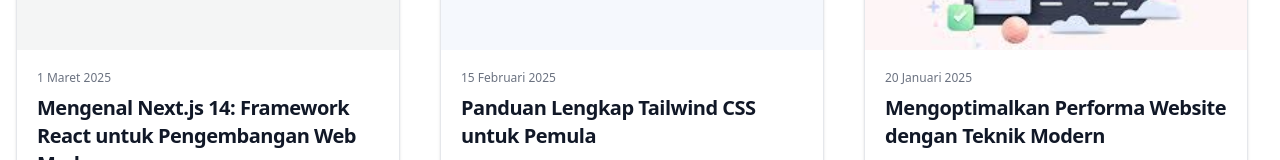
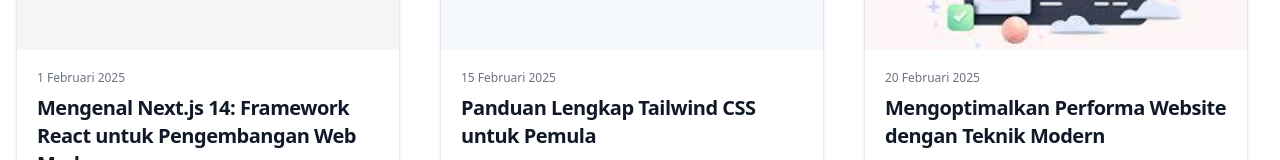
Before and after one commit to aabdurrohim/personalwebwithnext, a Next.js app: page /blog in a window 1280 px wide. Shown: the part 307-467 px from the top of the page. Built offline with nearby package versions, Linux system fonts and the light colour scheme.

Commit message:
update date blog

```diff
--- a/app/blog/[slug]/page.tsx
+++ b/app/blog/[slug]/page.tsx
@@ -8,7 +8,7 @@
     excerpt: "Next.js 14 hadir dengan peningkatan kinerja yang signifikan dan fitur-fitur baru yang memudahkan pengembangan aplikasi React. Artikel ini membahas fitur utama dan cara implementasinya dalam proyek Anda.",
     slug: "mengenal-nextjs-14",
     imageUrl: "/images/nextjs-14.png",
-    date: "2025-03-01",
+    date: "2025-02-01",
     category: "Web Development",
     content1: `Next.js 14 menandai langkah evolusi yang signifikan dalam ekosistem pengembangan web modern, terutama bagi para pengembang React yang mencari solusi yang lebih efisien dan performatif. Peningkatan kinerja rendering server-side (SSR) dan static site generation (SSG) adalah inti dari pembaruan ini, yang diwujudkan melalui algoritma optimasi yang lebih canggih dan mekanisme caching yang ditingkatkan. Dengan demikian, Next.js 14 tidak hanya mempercepat waktu pemuatan halaman secara drastis tetapi juga meningkatkan interaktivitas pengguna secara keseluruhan, memberikan pengalaman yang lebih responsif dan lancar.`,
     content2: `Ini sangat penting untuk aplikasi web yang berfokus pada pengalaman pengguna yang cepat dan mulus, seperti e-commerce, media sosial, dan aplikasi produktivitas.`,
@@ -30,7 +30,7 @@
     excerpt: "Kecepatan loading website sangat berpengaruh pada pengalaman pengguna dan SEO. Pelajari teknik-teknik terbaru untuk meningkatkan performa website Anda mulai dari optimasi gambar hingga implementasi lazy loading.",
     slug: "optimasi-performa-website",
     imageUrl: "/images/web-performance.png",
-    date: "2025-01-20",
+    date: "2025-02-20",
     category: "Performance",
     content1: `Performa website adalah faktor kritis yang memengaruhi pengalaman pengguna, peringkat SEO, dan tingkat konversi. Website yang lambat tidak hanya membuat frustrasi pengguna tetapi juga dapat merusak reputasi merek dan mengurangi pendapatan. Oleh karena itu, optimasi performa website adalah investasi yang penting untuk kesuksesan online. Dalam era digital yang serba cepat ini, pengguna mengharapkan website untuk memuat dengan cepat dan responsif, dan mereka cenderung meninggalkan situs yang lambat dan mencari alternatif yang lebih cepat. Salah satu teknik optimasi yang paling efektif adalah optimasi gambar, yang seringkali menjadi penyebab utama lambatnya loading website, terutama pada perangkat seluler.`,
     content2: `Dengan mengompres gambar menggunakan format modern seperti WebP, menerapkan teknik lazy loading, dan menggunakan CDN (Content Delivery Network), pengembang dapat secara signifikan meningkatkan kecepatan loading halaman. Selain itu, penggunaan atribut srcset dan ukuran gambar yang responsif juga penting untuk memastikan gambar ditampilkan dengan optimal di berbagai perangkat dan ukuran layar, memberikan pengalaman pengguna yang mulus dan konsisten.`,
@@ -41,7 +41,7 @@
     excerpt: "JavaScript ES6 membawa perubahan besar dalam pengembangan web. Artikel ini membahas fitur-fitur dasar ES6 dan bagaimana cara menggunakannya dalam proyek Anda.",
     slug: "pengenalan-es6",
     imageUrl: "/images/es6.png",
-    date: "2025-04-10",
+    date: "2025-03-10",
     category: "JavaScript",
     content1: `ECMAScript 2015, atau yang lebih dikenal sebagai ES6, menandai titik balik penting dalam evolusi JavaScript, membawa perubahan besar dalam cara pengembang menulis kode dan membangun aplikasi web. Dengan memperkenalkan berbagai fitur baru dan peningkatan sintaksis, ES6 membuat penulisan kode JavaScript menjadi lebih ringkas, ekspresif, dan mudah dibaca. Bagi pemula yang ingin memulai perjalanan mereka dalam pengembangan web, memahami dasar-dasar ES6 adalah langkah penting untuk membangun fondasi yang kuat dan mempersiapkan diri untuk pengembangan web modern. Salah satu fitur paling menonjol dari ES6 adalah deklarasi variabel menggunakan let dan const, yang menggantikan var yang seringkali membingungkan. Berbeda dengan var, let dan const memiliki cakupan blok dan tidak dapat diangkat (hoisted), yang membantu menghindari kesalahan umum yang terkait dengan hoisting dan cakupan variabel.`,
     content2: `Selain itu, ES6 juga memperkenalkan template literals, yang memungkinkan pengembang untuk menyisipkan variabel ke dalam string dengan mudah, membuat manipulasi string menjadi lebih intuitif dan efisien. Template literals juga mendukung multiline strings, yang menyederhanakan penulisan string panjang dan kompleks. Arrow functions adalah fitur lain yang sangat berguna yang diperkenalkan dalam ES6, menyediakan sintaks yang lebih ringkas dan tanpa konteks this sendiri. Dengan sintaks yang lebih ringkas, arrow functions membuat penulisan fungsi callback dan fungsi anonim menjadi lebih mudah dan lebih ekspresif.`,
@@ -52,7 +52,7 @@
     excerpt: "Aplikasi Web Progresif (PWA) memberikan pengalaman pengguna seperti aplikasi native di web. Artikel ini membahas cara membangun PWA dengan React dan fitur-fitur yang perlu diperhatikan.",
     slug: "membangun-pwa-react",
     imageUrl: "/images/pwa.png",
-    date: "2025-03-05",
+    date: "2025-03-20",
     category: "Web Development",
     content1: `Aplikasi Web Progresif (PWA) adalah revolusi dalam pengembangan web, menjembatani kesenjangan antara aplikasi web dan aplikasi native dengan memberikan pengalaman pengguna yang mulus dan kaya. Dengan memanfaatkan teknologi web modern, PWA dapat diinstal di perangkat pengguna, bekerja secara offline, dan mengirimkan notifikasi push, menjadikannya pilihan menarik bagi pengembang yang ingin menjangkau audiens yang lebih luas dan meningkatkan keterlibatan pengguna. React, dengan arsitektur berbasis komponennya yang kuat dan performa yang tinggi, sangat cocok untuk membangun PWA. Komponen React yang dapat digunakan kembali memungkinkan pengembang untuk membangun antarmuka pengguna yang kompleks dengan cepat dan efisien, sementara virtual DOM React memastikan bahwa aplikasi tetap responsif dan cepat bahkan saat menangani data yang besar. Untuk memulai, pengembang perlu menginstal beberapa paket npm dan mengonfigurasi file manifest.json, yang berisi metadata penting tentang PWA, seperti nama, ikon, dan tema. File manifest.json ini memungkinkan browser untuk mengenali PWA dan menawarkannya untuk diinstal pada perangkat pengguna, memberikan pengalaman seperti aplikasi native.`,
     content2: `Service worker adalah inti dari PWA, memungkinkan aplikasi untuk bekerja secara offline dan memberikan pengalaman yang konsisten bahkan dalam kondisi jaringan yang buruk. Service worker adalah skrip JavaScript yang berjalan di latar belakang, mencegat permintaan jaringan, dan menyimpan sumber daya di cache. Dengan mengimplementasikan service worker yang tepat, pengembang dapat memastikan bahwa PWA mereka tetap fungsional dan responsif bahkan ketika pengguna offline, memberikan pengalaman pengguna yang mulus dan tanpa gangguan. Service worker juga memungkinkan PWA untuk mengirimkan notifikasi push, yang dapat digunakan untuk memberi tahu pengguna tentang pembaruan, promosi, dan informasi penting lainnya. Selain itu, penting untuk memastikan bahwa PWA memenuhi kriteria PWA, seperti HTTPS, responsif, dan performa yang baik. HTTPS memastikan keamanan komunikasi antara pengguna dan server, melindungi data sensitif dan membangun kepercayaan pengguna. Desain responsif memastikan bahwa PWA berfungsi dengan baik di berbagai perangkat dan ukuran layar, memberikan pengalaman pengguna yang konsisten dan optimal. Dengan mengoptimalkan performa PWA, pengembang dapat mengurangi waktu pemuatan halaman, meningkatkan responsivitas aplikasi, dan memberikan pengalaman pengguna yang lancar dan menyenangkan, yang pada akhirnya meningkatkan keterlibatan pengguna dan tingkat konversi.`,
@@ -63,7 +63,7 @@
     excerpt: "GraphQL adalah bahasa query untuk API yang memungkinkan klien untuk meminta data yang mereka butuhkan. Artikel ini membahas keuntungan GraphQL dan bagaimana cara menggunakannya dalam proyek Anda.",
     slug: "graphql-api",
     imageUrl: "/images/graphql.png",
-    date: "2025-06-15",
+    date: "2025-03-25",
     category: "API",
     content1: `GraphQL adalah paradigma baru dalam pengembangan API, menawarkan alternatif yang lebih fleksibel dan efisien untuk REST API tradisional. Dengan memungkinkan klien untuk meminta data yang mereka butuhkan secara spesifik, GraphQL menghindari masalah over-fetching dan under-fetching data, yang seringkali menghambat performa aplikasi dan meningkatkan kompleksitas kode. GraphQL juga memungkinkan klien untuk meminta beberapa sumber daya dalam satu permintaan, mengurangi jumlah permintaan API dan meningkatkan efisiensi komunikasi antara klien dan server. Salah satu keuntungan utama GraphQL adalah fleksibilitasnya. Klien dapat menentukan struktur data yang mereka butuhkan, memungkinkan mereka untuk meminta hanya data yang relevan. Ini tidak hanya mengurangi jumlah data yang dikirim melalui jaringan tetapi juga menyederhanakan logika aplikasi di sisi klien, membuat kode lebih mudah dibaca dan dipelihara. GraphQL juga memungkinkan pengembang untuk membuat API yang kuat dan efisien dengan tipe data yang kuat dan sistem validasi, memastikan konsistensi dan integritas data. Dengan tipe data yang kuat, pengembang dapat mendefinisikan struktur data yang jelas dan menghindari kesalahan yang disebabkan oleh tipe data yang tidak cocok. Untuk menggunakan GraphQL, pengembang perlu menginstal beberapa paket npm dan mengonfigurasi server GraphQL.`,
     content2: `Mereka juga perlu mendefinisikan skema GraphQL, yang menentukan tipe data dan query yang tersedia. Setelah konfigurasi selesai, klien dapat mengirimkan query GraphQL untuk meminta data dari API, yang kemudian akan merespons dengan data yang sesuai. GraphQL juga mendukung fragment, yang memungkinkan pengembang untuk mendefinisikan potongan query yang dapat digunakan kembali, mengurangi duplikasi kode dan meningkatkan efisiensi pengembangan. GraphQL sangat cocok untuk aplikasi dengan kompleksitas tinggi, di mana klien perlu mengambil data dari berbagai sumber. Dengan memungkinkan klien untuk meminta data yang mereka butuhkan dalam satu permintaan, GraphQL mengurangi jumlah permintaan API dan meningkatkan performa aplikasi. GraphQL juga memungkinkan pengembang untuk membuat API yang lebih fleksibel dan mudah digunakan, yang dapat disesuaikan dengan kebutuhan klien yang berbeda. Dengan ekosistem yang terus berkembang dan komunitas yang aktif, GraphQL menjadi pilihan yang semakin populer di kalangan pengembang web modern yang mencari solusi API yang efisien, fleksibel, dan kuat.`,
--- a/app/blog/page.tsx
+++ b/app/blog/page.tsx
@@ -9,7 +9,7 @@
       excerpt: "Next.js 14 hadir dengan peningkatan kinerja yang signifikan dan fitur-fitur baru yang memudahkan pengembangan aplikasi React. Artikel ini membahas fitur utama dan cara implementasinya dalam proyek Anda.",
       slug: "mengenal-nextjs-14",
       imageUrl: "/images/nextjs-14.png",
-      date: "2025-03-01",
+      date: "2025-02-01",
       category: "Web Development",
       content1: `Next.js 14 menandai langkah evolusi yang signifikan dalam ekosistem pengembangan web modern, terutama bagi para pengembang React yang mencari solusi yang lebih efisien dan performatif. Peningkatan kinerja rendering server-side (SSR) dan static site generation (SSG) adalah inti dari pembaruan ini, yang diwujudkan melalui algoritma optimasi yang lebih canggih dan mekanisme caching yang ditingkatkan. Dengan demikian, Next.js 14 tidak hanya mempercepat waktu pemuatan halaman secara drastis tetapi juga meningkatkan interaktivitas pengguna secara keseluruhan, memberikan pengalaman yang lebih responsif dan lancar.`,
       content2: `Ini sangat penting untuk aplikasi web yang berfokus pada pengalaman pengguna yang cepat dan mulus, seperti e-commerce, media sosial, dan aplikasi produktivitas.`,
@@ -31,7 +31,7 @@
       excerpt: "Kecepatan loading website sangat berpengaruh pada pengalaman pengguna dan SEO. Pelajari teknik-teknik terbaru untuk meningkatkan performa website Anda mulai dari optimasi gambar hingga implementasi lazy loading.",
       slug: "optimasi-performa-website",
       imageUrl: "/images/web-performance.png",
-      date: "2025-01-20",
+      date: "2025-02-20",
       category: "Performance",
       content1: `Performa website adalah faktor kritis yang memengaruhi pengalaman pengguna, peringkat SEO, dan tingkat konversi. Website yang lambat tidak hanya membuat frustrasi pengguna tetapi juga dapat merusak reputasi merek dan mengurangi pendapatan. Oleh karena itu, optimasi performa website adalah investasi yang penting untuk kesuksesan online. Dalam era digital yang serba cepat ini, pengguna mengharapkan website untuk memuat dengan cepat dan responsif, dan mereka cenderung meninggalkan situs yang lambat dan mencari alternatif yang lebih cepat. Salah satu teknik optimasi yang paling efektif adalah optimasi gambar, yang seringkali menjadi penyebab utama lambatnya loading website, terutama pada perangkat seluler.`,
       content2: `Dengan mengompres gambar menggunakan format modern seperti WebP, menerapkan teknik lazy loading, dan menggunakan CDN (Content Delivery Network), pengembang dapat secara signifikan meningkatkan kecepatan loading halaman. Selain itu, penggunaan atribut srcset dan ukuran gambar yang responsif juga penting untuk memastikan gambar ditampilkan dengan optimal di berbagai perangkat dan ukuran layar, memberikan pengalaman pengguna yang mulus dan konsisten.`,
@@ -42,7 +42,7 @@
       excerpt: "JavaScript ES6 membawa perubahan besar dalam pengembangan web. Artikel ini membahas fitur-fitur dasar ES6 dan bagaimana cara menggunakannya dalam proyek Anda.",
       slug: "pengenalan-es6",
       imageUrl: "/images/es6.png",
-      date: "2025-04-10",
+      date: "2025-03-10",
       category: "JavaScript",
       content1: `ECMAScript 2015, atau yang lebih dikenal sebagai ES6, menandai titik balik penting dalam evolusi JavaScript, membawa perubahan besar dalam cara pengembang menulis kode dan membangun aplikasi web. Dengan memperkenalkan berbagai fitur baru dan peningkatan sintaksis, ES6 membuat penulisan kode JavaScript menjadi lebih ringkas, ekspresif, dan mudah dibaca. Bagi pemula yang ingin memulai perjalanan mereka dalam pengembangan web, memahami dasar-dasar ES6 adalah langkah penting untuk membangun fondasi yang kuat dan mempersiapkan diri untuk pengembangan web modern. Salah satu fitur paling menonjol dari ES6 adalah deklarasi variabel menggunakan let dan const, yang menggantikan var yang seringkali membingungkan. Berbeda dengan var, let dan const memiliki cakupan blok dan tidak dapat diangkat (hoisted), yang membantu menghindari kesalahan umum yang terkait dengan hoisting dan cakupan variabel.`,
       content2: `Selain itu, ES6 juga memperkenalkan template literals, yang memungkinkan pengembang untuk menyisipkan variabel ke dalam string dengan mudah, membuat manipulasi string menjadi lebih intuitif dan efisien. Template literals juga mendukung multiline strings, yang menyederhanakan penulisan string panjang dan kompleks. Arrow functions adalah fitur lain yang sangat berguna yang diperkenalkan dalam ES6, menyediakan sintaks yang lebih ringkas dan tanpa konteks this sendiri. Dengan sintaks yang lebih ringkas, arrow functions membuat penulisan fungsi callback dan fungsi anonim menjadi lebih mudah dan lebih ekspresif.`,
@@ -53,7 +53,7 @@
       excerpt: "Aplikasi Web Progresif (PWA) memberikan pengalaman pengguna seperti aplikasi native di web. Artikel ini membahas cara membangun PWA dengan React dan fitur-fitur yang perlu diperhatikan.",
       slug: "membangun-pwa-react",
       imageUrl: "/images/pwa.png",
-      date: "2025-03-05",
+      date: "2025-03-20",
       category: "Web Development",
       content1: `Aplikasi Web Progresif (PWA) adalah revolusi dalam pengembangan web, menjembatani kesenjangan antara aplikasi web dan aplikasi native dengan memberikan pengalaman pengguna yang mulus dan kaya. Dengan memanfaatkan teknologi web modern, PWA dapat diinstal di perangkat pengguna, bekerja secara offline, dan mengirimkan notifikasi push, menjadikannya pilihan menarik bagi pengembang yang ingin menjangkau audiens yang lebih luas dan meningkatkan keterlibatan pengguna. React, dengan arsitektur berbasis komponennya yang kuat dan performa yang tinggi, sangat cocok untuk membangun PWA. Komponen React yang dapat digunakan kembali memungkinkan pengembang untuk membangun antarmuka pengguna yang kompleks dengan cepat dan efisien, sementara virtual DOM React memastikan bahwa aplikasi tetap responsif dan cepat bahkan saat menangani data yang besar. Untuk memulai, pengembang perlu menginstal beberapa paket npm dan mengonfigurasi file manifest.json, yang berisi metadata penting tentang PWA, seperti nama, ikon, dan tema. File manifest.json ini memungkinkan browser untuk mengenali PWA dan menawarkannya untuk diinstal pada perangkat pengguna, memberikan pengalaman seperti aplikasi native.`,
       content2: `Service worker adalah inti dari PWA, memungkinkan aplikasi untuk bekerja secara offline dan memberikan pengalaman yang konsisten bahkan dalam kondisi jaringan yang buruk. Service worker adalah skrip JavaScript yang berjalan di latar belakang, mencegat permintaan jaringan, dan menyimpan sumber daya di cache. Dengan mengimplementasikan service worker yang tepat, pengembang dapat memastikan bahwa PWA mereka tetap fungsional dan responsif bahkan ketika pengguna offline, memberikan pengalaman pengguna yang mulus dan tanpa gangguan. Service worker juga memungkinkan PWA untuk mengirimkan notifikasi push, yang dapat digunakan untuk memberi tahu pengguna tentang pembaruan, promosi, dan informasi penting lainnya. Selain itu, penting untuk memastikan bahwa PWA memenuhi kriteria PWA, seperti HTTPS, responsif, dan performa yang baik. HTTPS memastikan keamanan komunikasi antara pengguna dan server, melindungi data sensitif dan membangun kepercayaan pengguna. Desain responsif memastikan bahwa PWA berfungsi dengan baik di berbagai perangkat dan ukuran layar, memberikan pengalaman pengguna yang konsisten dan optimal. Dengan mengoptimalkan performa PWA, pengembang dapat mengurangi waktu pemuatan halaman, meningkatkan responsivitas aplikasi, dan memberikan pengalaman pengguna yang lancar dan menyenangkan, yang pada akhirnya meningkatkan keterlibatan pengguna dan tingkat konversi.`,
@@ -64,7 +64,7 @@
       excerpt: "GraphQL adalah bahasa query untuk API yang memungkinkan klien untuk meminta data yang mereka butuhkan. Artikel ini membahas keuntungan GraphQL dan bagaimana cara menggunakannya dalam proyek Anda.",
       slug: "graphql-api",
       imageUrl: "/images/graphql.png",
-      date: "2025-06-15",
+      date: "2025-03-25",
       category: "API",
       content1: `GraphQL adalah paradigma baru dalam pengembangan API, menawarkan alternatif yang lebih fleksibel dan efisien untuk REST API tradisional. Dengan memungkinkan klien untuk meminta data yang mereka butuhkan secara spesifik, GraphQL menghindari masalah over-fetching dan under-fetching data, yang seringkali menghambat performa aplikasi dan meningkatkan kompleksitas kode. GraphQL juga memungkinkan klien untuk meminta beberapa sumber daya dalam satu permintaan, mengurangi jumlah permintaan API dan meningkatkan efisiensi komunikasi antara klien dan server. Salah satu keuntungan utama GraphQL adalah fleksibilitasnya. Klien dapat menentukan struktur data yang mereka butuhkan, memungkinkan mereka untuk meminta hanya data yang relevan. Ini tidak hanya mengurangi jumlah data yang dikirim melalui jaringan tetapi juga menyederhanakan logika aplikasi di sisi klien, membuat kode lebih mudah dibaca dan dipelihara. GraphQL juga memungkinkan pengembang untuk membuat API yang kuat dan efisien dengan tipe data yang kuat dan sistem validasi, memastikan konsistensi dan integritas data. Dengan tipe data yang kuat, pengembang dapat mendefinisikan struktur data yang jelas dan menghindari kesalahan yang disebabkan oleh tipe data yang tidak cocok. Untuk menggunakan GraphQL, pengembang perlu menginstal beberapa paket npm dan mengonfigurasi server GraphQL.`,
       content2: `Mereka juga perlu mendefinisikan skema GraphQL, yang menentukan tipe data dan query yang tersedia. Setelah konfigurasi selesai, klien dapat mengirimkan query GraphQL untuk meminta data dari API, yang kemudian akan merespons dengan data yang sesuai. GraphQL juga mendukung fragment, yang memungkinkan pengembang untuk mendefinisikan potongan query yang dapat digunakan kembali, mengurangi duplikasi kode dan meningkatkan efisiensi pengembangan. GraphQL sangat cocok untuk aplikasi dengan kompleksitas tinggi, di mana klien perlu mengambil data dari berbagai sumber. Dengan memungkinkan klien untuk meminta data yang mereka butuhkan dalam satu permintaan, GraphQL mengurangi jumlah permintaan API dan meningkatkan performa aplikasi. GraphQL juga memungkinkan pengembang untuk membuat API yang lebih fleksibel dan mudah digunakan, yang dapat disesuaikan dengan kebutuhan klien yang berbeda. Dengan ekosistem yang terus berkembang dan komunitas yang aktif, GraphQL menjadi pilihan yang semakin populer di kalangan pengembang web modern yang mencari solusi API yang efisien, fleksibel, dan kuat.`,
```
